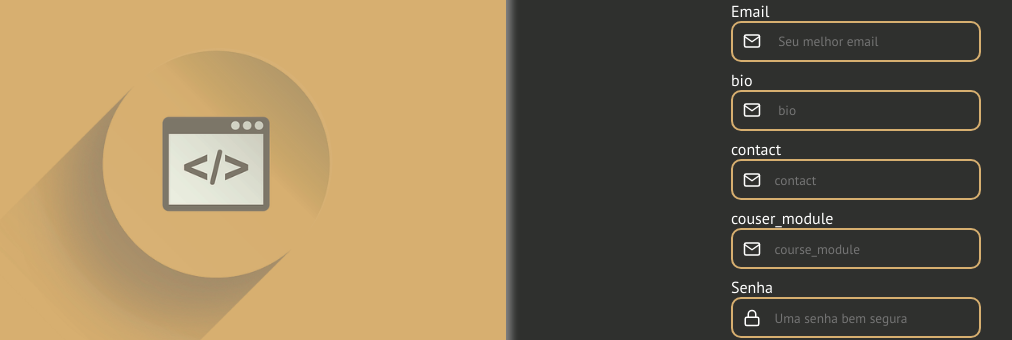
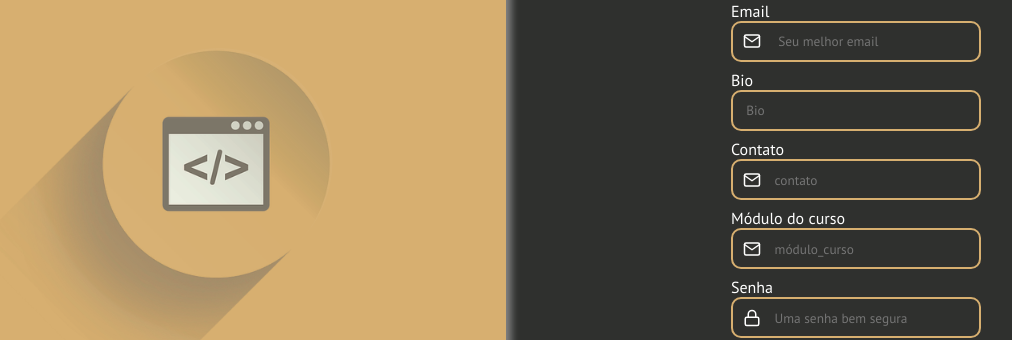
Before and after one commit to nicole-pimenta/kenzie-Hub, a React (Create React App) app: page /signup in a window 1280 px wide. Shown: the part 236-576 px from the top of the page, without its empty margins (74-1086 px from the left). Built offline with nearby package versions, Linux system fonts and the light colour scheme; a web font is replaced by a local one.

Commit message:
ajuste dashboard

```diff
--- a/src/components/Dashboard/index.js
+++ b/src/components/Dashboard/index.js
@@ -10,10 +10,21 @@ import { useEffect, useState } from "react";
 import api from "../../services/api";
 import Card from "../Card";
 
-const Dashboard = ({ authenticated }) => {
-  const user = localStorage[`@kenzieHub:user`];
+const Dashboard = ({ authenticated, user }) => {
   console.log(user);
+  const [token] = useState(
+    JSON.parse(localStorage.getItem("@kenzieHub:token")) || ""
+  );
+
   const [tech, setTech] = useState([]);
+
+  function loadTasks() {
+    user.map((ele) => setTech(ele.user.techs));
+  }
+
+  useEffect(() => {
+    loadTasks();
+  }, []);
 
   const schema = yup.object().shape({
     title: yup.string().required("Campo obrigatorio"),
@@ -29,13 +40,20 @@ const Dashboard = ({ authenticated }) => {
   });
 
   const onSubmitFunction = ({ title, status }) => {
-    const tasks = { title, status };
-
-    console.log(tasks);
-
     api
-      .post(`/${user}/techs`, tasks)
-      .then((response) => console.log(response.data))
+      .post(
+        "/users/techs",
+        {
+          title: title,
+          status: status,
+        },
+        {
+          headers: {
+            Authorization: `Bearer ${token}`,
+          },
+        }
+      )
+      .then((_) => loadTasks())
       .catch((err) => console.err);
   };
 
@@ -65,8 +83,8 @@ const Dashboard = ({ authenticated }) => {
         </section>
       </InputContainer>
       <TasksContainer>
-        {[1, 2, 3].map((_) => (
-          <Card title="OLa" status="2" onClick={() => {}} />
+        {tech.map((ele) => (
+          <Card title={ele.title} status={ele.status} onClick={() => {}}></Card>
         ))}
       </TasksContainer>
     </Container>
--- a/src/components/Login/index.js
+++ b/src/components/Login/index.js
@@ -9,7 +9,7 @@ import { yupResolver } from "@hookform/resolvers/yup";
 import api from "../../services/api";
 import { toast } from "react-toastify";
 
-const Login = ({ authenticated, setAuthenticated }) => {
+const Login = ({ authenticated, setAuthenticated, setUser, user }) => {
   const schema = yup.object().shape({
     email: yup.string().email("email inválido").required("campo obrigatório"),
     password: yup
@@ -33,13 +33,13 @@ const Login = ({ authenticated, setAuthenticated }) => {
     api
       .post("/sessions", data)
       .then((response) => {
-        const { token, user } = response.data;
+        console.log(response.data);
+        const { token } = response.data;
 
-        console.log(token);
-        console.log(user);
+        //console.log(token);
+        setUser([response.data]);
 
         localStorage.setItem("@kenzieHub:token", JSON.stringify(token));
-        localStorage.setItem("@kenzieHub:user", JSON.stringify(user));
 
         setAuthenticated(true);
 
--- a/src/components/Signup/index.js
+++ b/src/components/Signup/index.js
@@ -91,25 +91,24 @@ const Signup = ({ authenticated }) => {
             <Input
               register={register}
               name="bio"
-              icon={FiMail}
-              label="bio"
-              placeholder=" bio"
+              label="Bio"
+              placeholder=" Bio"
               error={errors.bio?.message}
             />
             <Input
               register={register}
               name="contact"
               icon={FiMail}
-              label="contact"
-              placeholder="contact"
+              label="Contato"
+              placeholder="contato"
               error={errors.contact?.message}
             />
             <Input
               register={register}
               name="course_module"
               icon={FiMail}
-              label="couser_module"
-              placeholder="course_module"
+              label="Módulo do curso"
+              placeholder="módulo_curso"
               error={errors.course_module?.message}
             />
             <Input
@@ -126,7 +125,7 @@ const Signup = ({ authenticated }) => {
               name="passwordConfirm"
               icon={FiLock}
               type="password"
-              label="Confirmacao de senha"
+              label="Confirmacão de senha"
               placeholder=" Confirme  sua senha "
               error={errors.passwordConfirm?.message}
             />
--- a/src/routes/index.js
+++ b/src/routes/index.js
@@ -7,6 +7,10 @@ import Dashboard from "../components/Dashboard";
 
 const Routes = () => {
   const [authenticated, setAuthenticated] = useState(false);
+
+  const [user, setUser] = useState([]);
+
+  console.log(user);
 
   useEffect(() => {
     const token = JSON.parse(localStorage.getItem("@kenzieHub:token"));
@@ -28,10 +32,12 @@ const Routes = () => {
         <Login
           authenticated={authenticated}
           setAuthenticated={setAuthenticated}
+          setUser={setUser}
+          user={user}
         />
       </Route>
       <Route path="/dashboard">
-        <Dashboard authenticated={authenticated} />
+        <Dashboard authenticated={authenticated} user={user} />
       </Route>
     </Switch>
   );
```
